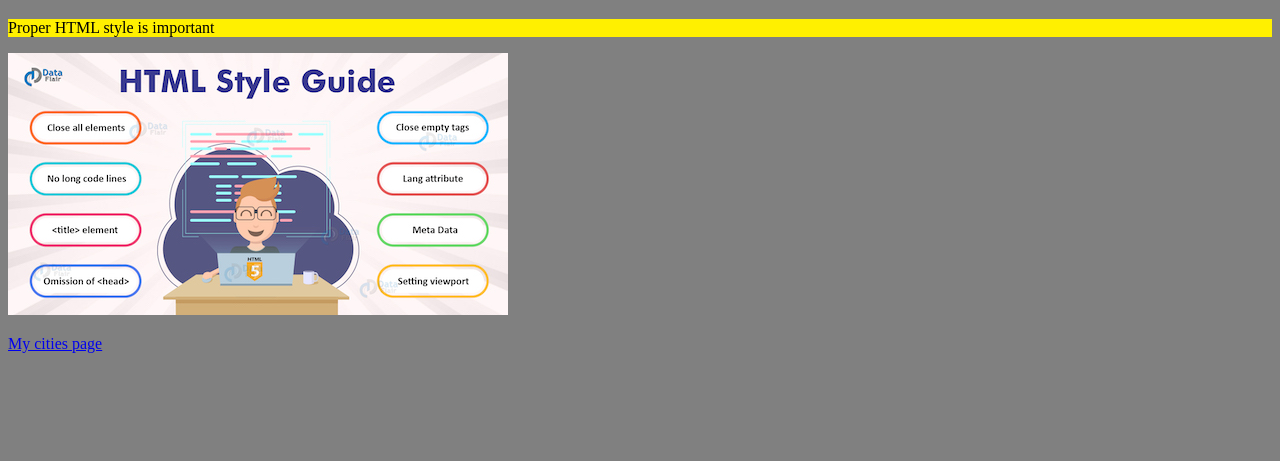
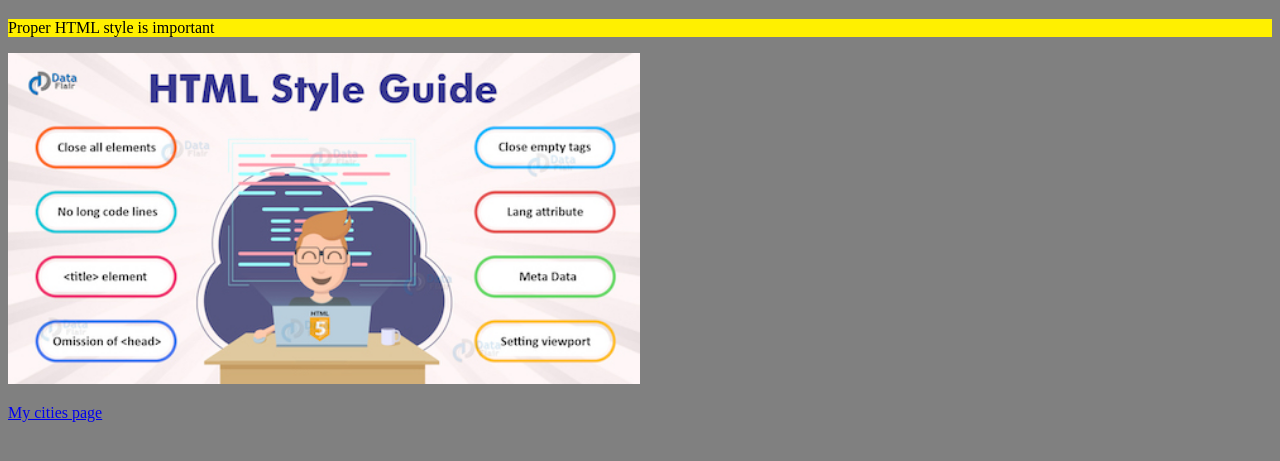
Before and after one commit to MTHS-ICS2O-2-2022/ICS2O-Unit-1-03-Mohamad-Tanbari, a website: page index.html in a window 1280 px wide. Shown: the part 141-602 px from the top of the page. Drawn offline with Linux system fonts and the light colour scheme.

Commit message:
Changed image size

```diff
--- a/index.html
+++ b/index.html
@@ -1,14 +1,13 @@
 <!DOCTYPE html>
 <!--ICS2O-Unit-1-03-HTML-style_is_important-->
 <html lang="en-ca">
-<html>
   <head>
     <meta charset="utf-9">
     <meta name="description" content="My first webpage, with proper style">
     <meta name="keywords" content="mths, ics2o">
     <meta name="author" content="Mohamad">
-    <meta name="viewport" conent="width=device-width, initial-scale="1.0>
-    <title>Title</title>
+    <meta name="viewport" conent="width=device-width, initial-scale=1.0">
+    <title>Style is important</title>
   </head>
   <style>
     #my-header {
@@ -16,6 +15,10 @@
       color: hsl(190, 10%, 47%);
       padding: 40px;
       text-align: center;
+    }
+    img {
+      width: 50%;
+      height: auto;
     }
   </style>
   <body style="background-color:gray;">
```
